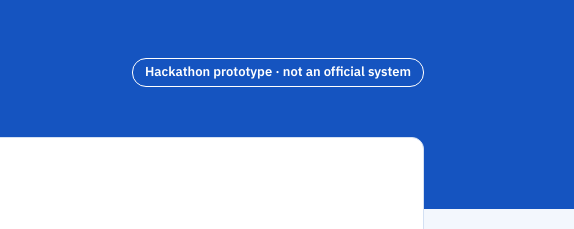
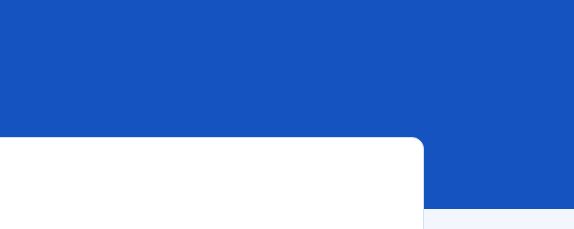
Before and after one commit to saranrider/SNS-HACKNEST, a plain HTML site: page docs/index.html in a window 1280 px wide. Shown: the top 229 px of the page, 706-1280 px from the left. Drawn offline with Linux system fonts and the light colour scheme.

Commit message:
Sign-in page: remove the prototype tag from the header

```diff
--- a/docs/index.html
+++ b/docs/index.html
@@ -21,7 +21,6 @@
         <h1>College Management System</h1>
         <p>Built by students for PSNA College of Engineering &amp; Technology</p>
       </div>
-      <span class="prototype-tag">Hackathon prototype · not an official system</span>
     </div>
   </header>
 
--- a/docs/styles.css
+++ b/docs/styles.css
@@ -805,14 +805,6 @@ td {
   color: #e3edfc;
 }
 
-.prototype-tag {
-  padding: 4px 12px;
-  border: 1px solid var(--white);
-  border-radius: 14px;
-  font-size: 13px;
-  font-weight: 600;
-}
-
 /* the white card overlaps the blue band */
 .front-card {
   display: flex;
```
